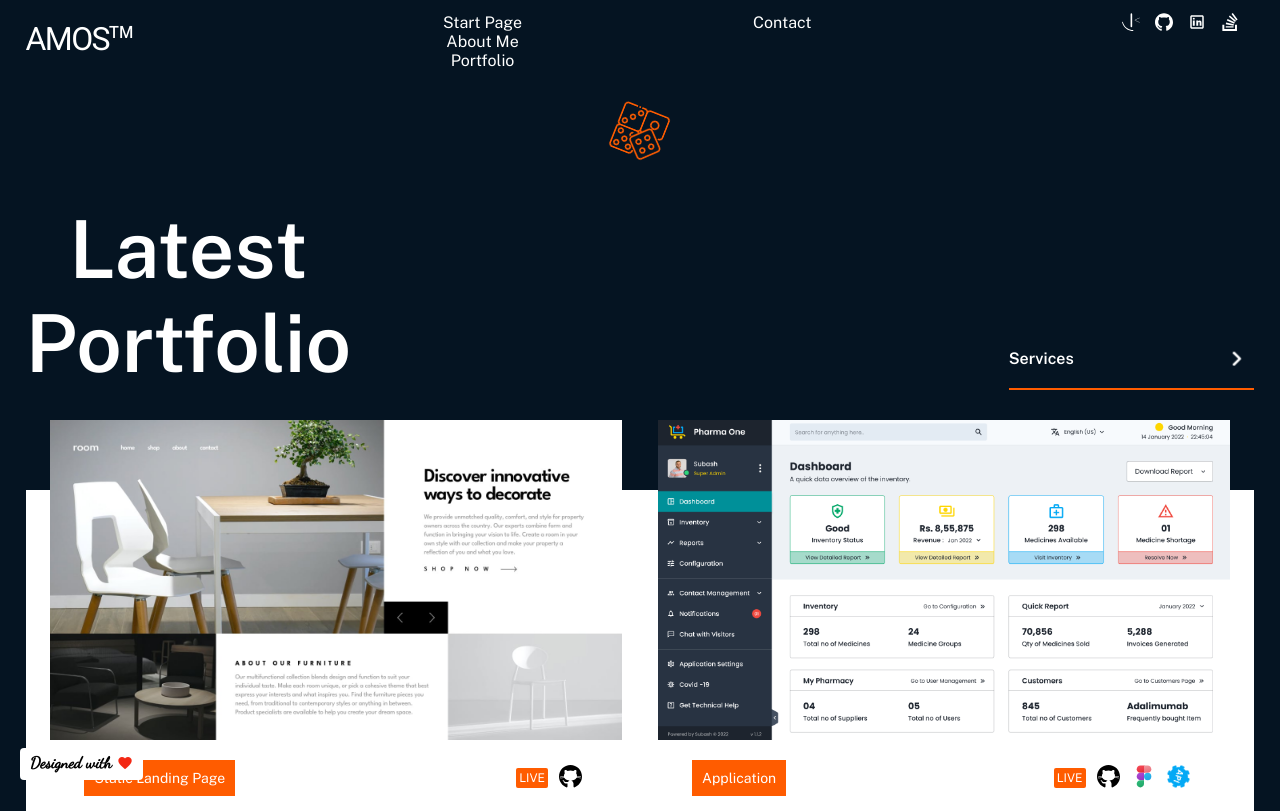
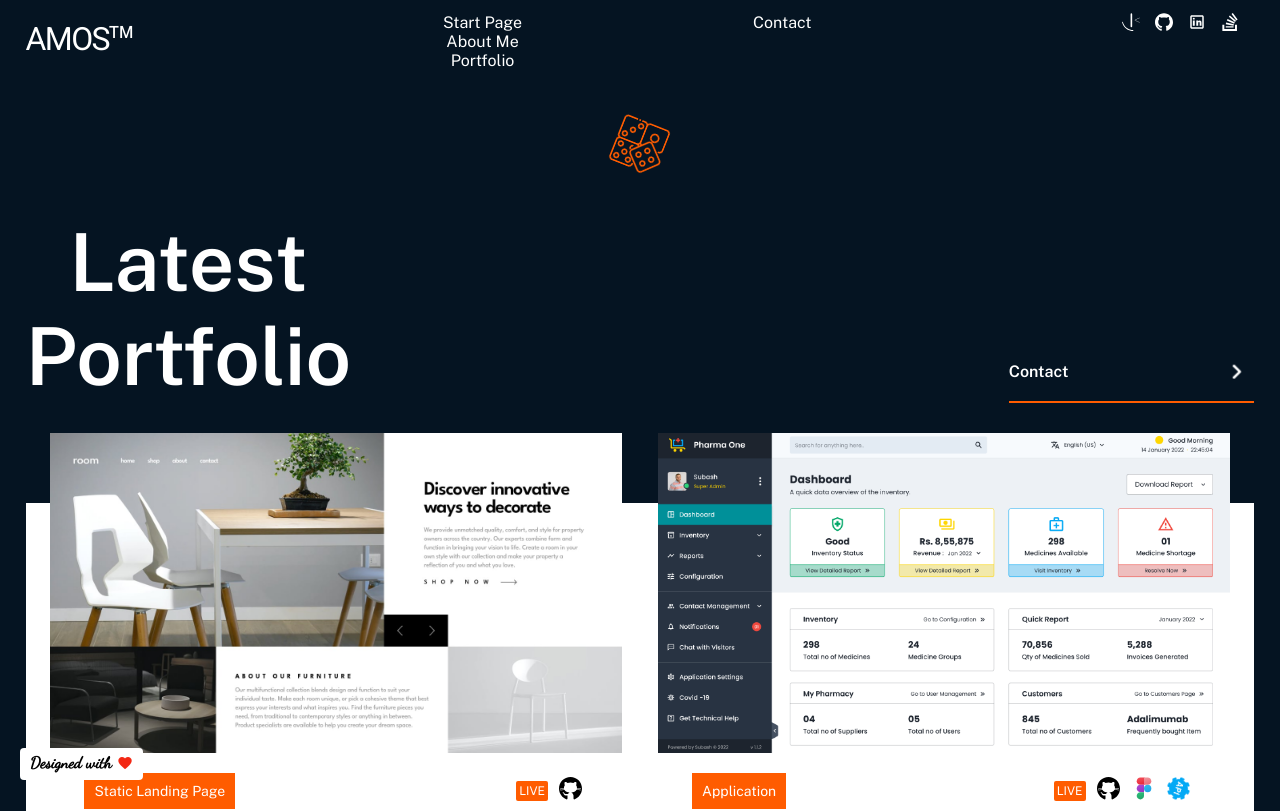
Before and after one commit to amosmachora/portfolio, a React (Create React App) app: page /portfolio in a window 1280 px wide. Shown: the top 811 px of the page. Built offline with nearby package versions, Linux system fonts and the light colour scheme.

Commit message:
Ill do framer tomorrow

```diff
--- a/src/Components/NavBar/NavBar.css
+++ b/src/Components/NavBar/NavBar.css
@@ -1,5 +1,5 @@
 nav {
-  padding: 1% 2% 3% 2%;
+  padding: 1% 2% 4% 2%;
 }
 .the-name-of-the-god {
   font-family: var(--roboto);
--- a/src/Components/Portfolio/PortFolio.jsx
+++ b/src/Components/Portfolio/PortFolio.jsx
@@ -24,7 +24,7 @@ const PortFolio = () => {
           Latest <br />
           Portfolio
         </h1>
-        <ReadMore link={"/services"} text={"services"} Arrow={ArrowWhite} />
+        <ReadMore link={"contact"} text={"Contact"} Arrow={ArrowWhite} />
       </div>
       <div className="projects flex space-between">
         {portFolioItems.map((project) => (
--- a/src/Components/Start/StartPage.jsx
+++ b/src/Components/Start/StartPage.jsx
@@ -157,7 +157,7 @@ export default StartPage;
 
 export function ReadMore({ border, text, link, Arrow }) {
   return (
-    <Link to={link}>
+    <Link to={`/${link}`}>
       <div className={`flex link ${border} space-between cursor`}>
         <p className="read-more capitalize-first">{text}</p>
         <img src={Arrow} alt="Arrow" />
--- a/src/index.css
+++ b/src/index.css
@@ -108,7 +108,7 @@ a {
   }
 }
 body::-webkit-scrollbar {
-  width: 12px;
+  width: 10px;
 }
 body::-webkit-scrollbar-thumb {
   border: 2px solid #ff5c00;
```
